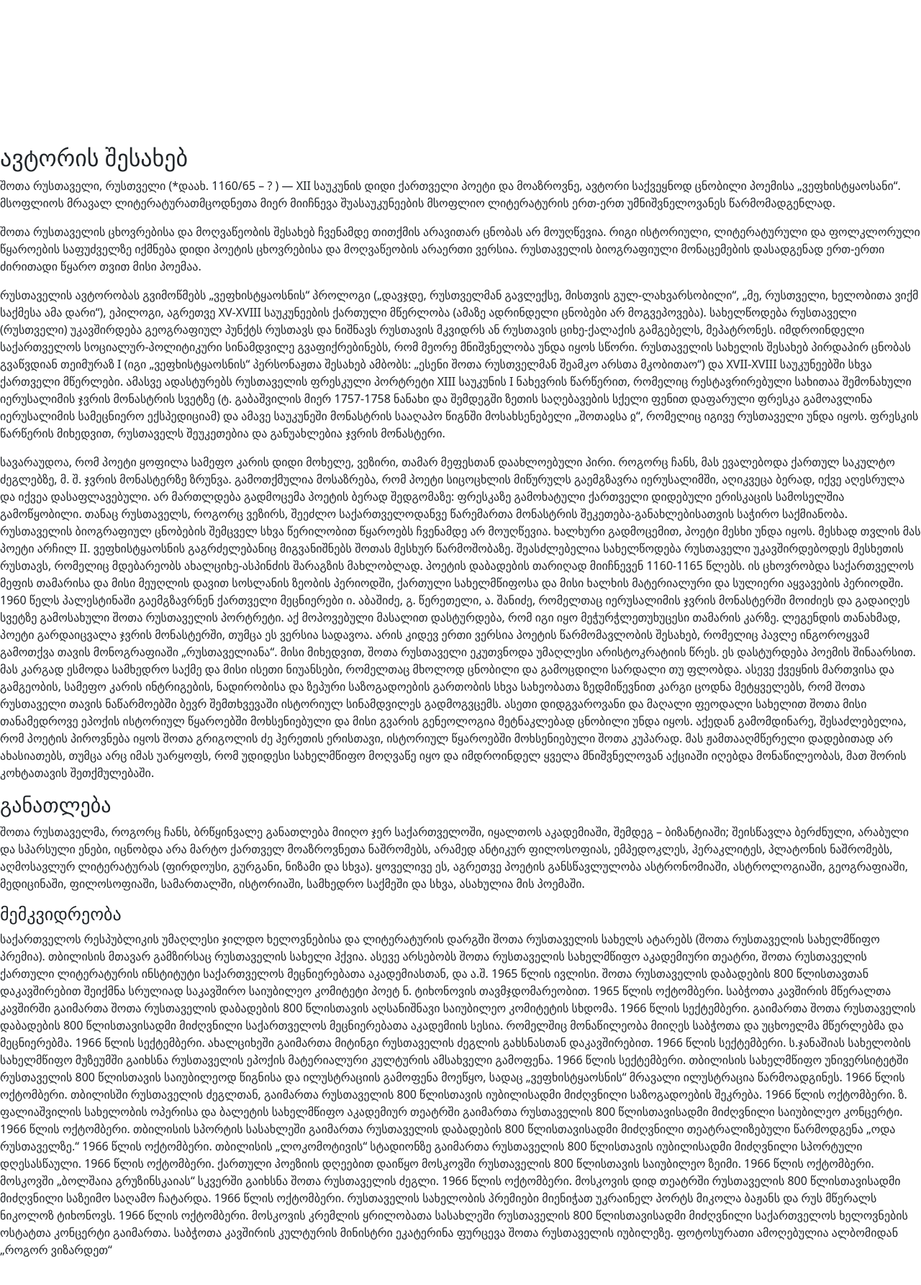
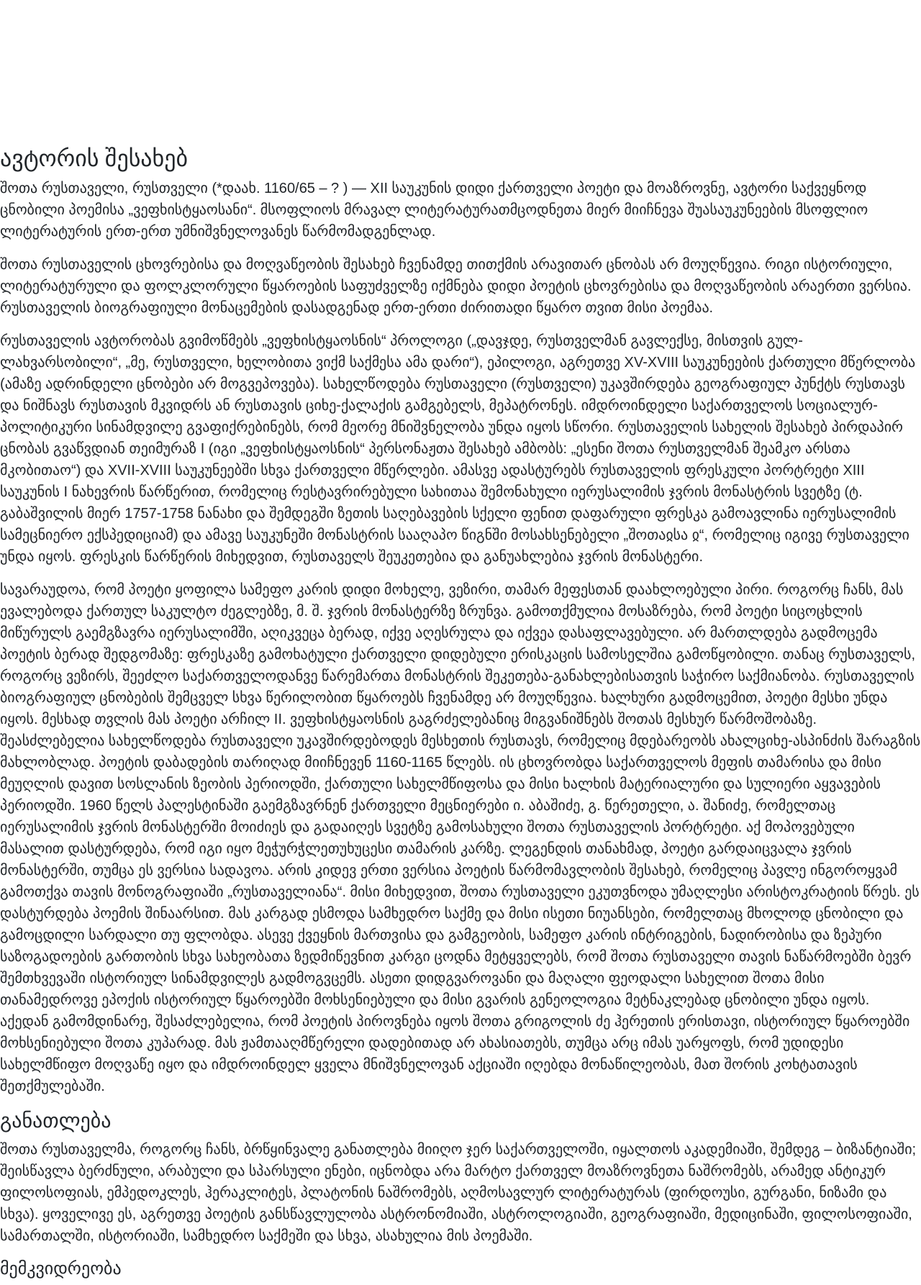
Before and after one commit to SANDRICKSON/vefxistyaosani, a Flask app: page /author in a window 1280 px wide. Shown: the part 1172-2958 px from the top of the page at 72% size. Before the commit the page ends 2919 px from the top, so only its background shows below. Run offline with Flask 3, Linux system fonts and the light colour scheme; some web fonts are replaced.

Commit message:
Update author.html

```diff
--- a/templates/author.html
+++ b/templates/author.html
@@ -82,5 +82,10 @@
   1966 წლის ოქტომბერი. რუსთაველის სახელობის პრემიები მიენიჭათ უკრაინელ პორტს მიკოლა ბაჟანს და რუს მწერალს ნიკოლოზ ტიხონოვს.
   1966 წლის ოქტომბერი. მოსკოვის კრემლის ყრილობათა სასახლეში რუსთაველის 800 წლისთავისადმი მიძღვნილი საქართველოს ხელოვნების ოსტატთა კონცერტი გაიმართა.
   საბჭოთა კავშირის კულტურის მინისტრი ეკატერინა ფურცევა შოთა რუსთაველის იუბილეზე. ფოტოსურათი ამოღებულია ალბომიდან „როგორ ვიზარდეთ“</p>
-
+<style>
+  p{
+    font-family: "BPG Classic Medium", sans-serif;
+    font-size: 20px;
+  }
+</style>
 {% endblock %}
```
